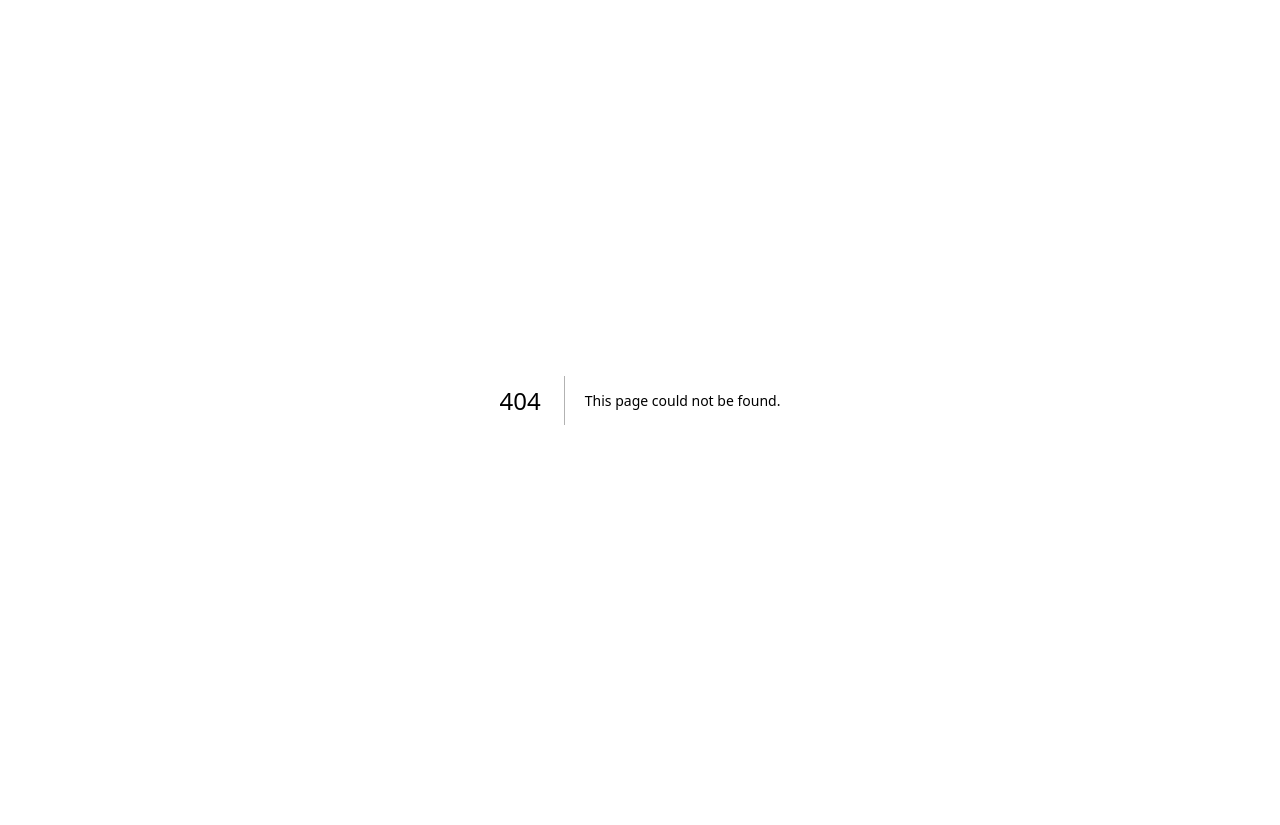
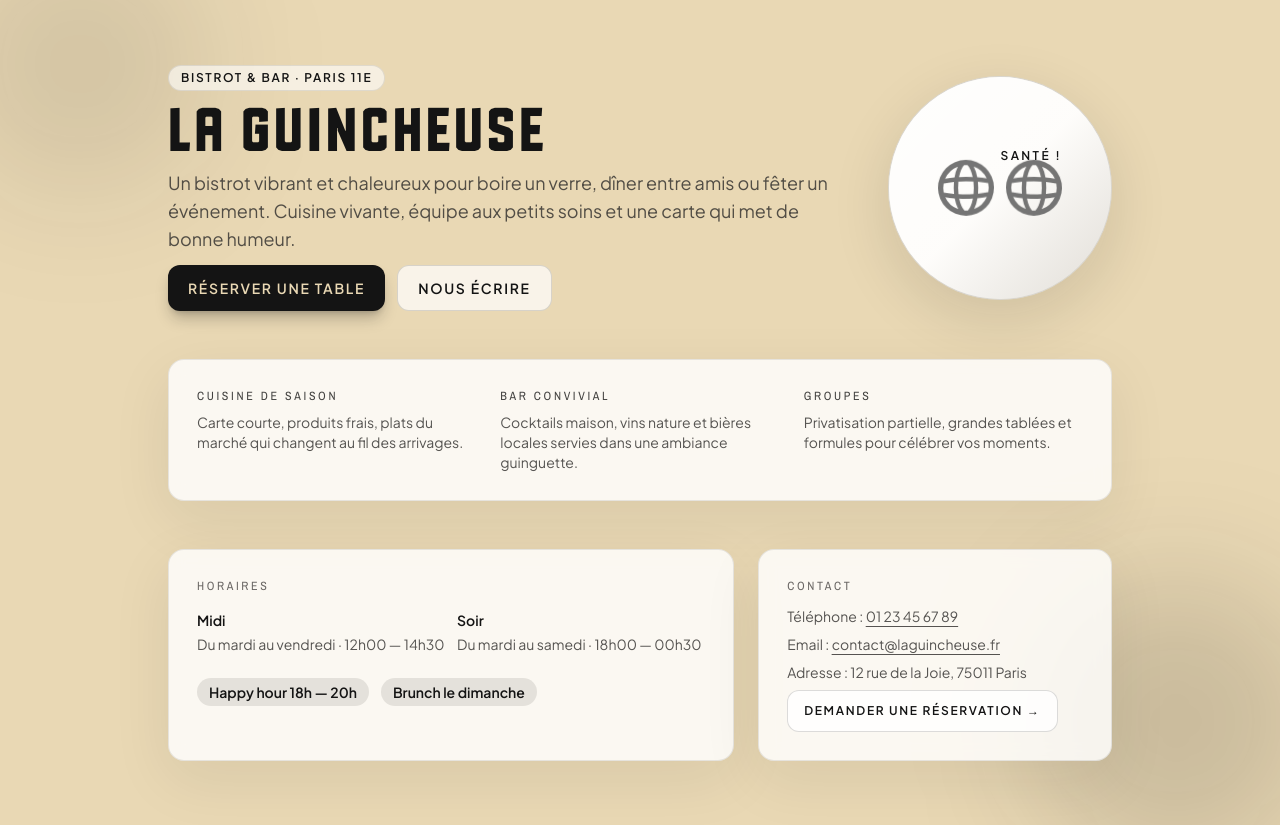
Before and after one commit to mayi0815/laguincheuse, a Next.js app in the folder web/: page / in a window 1280 px wide. Before the commit this address had no page. Before the commit the page ends 800 px from the top, so only its background shows below. Built offline with nearby package versions, Linux system fonts and the light colour scheme.

Commit message:
fix build home page

```diff
--- /dev/null
+++ b/web/src/app/page.tsx
@@ -0,0 +1,128 @@
+import Link from "next/link";
+
+const highlights = [
+  { title: "Cuisine de saison", text: "Carte courte, produits frais, plats du marché qui changent au fil des arrivages." },
+  { title: "Bar convivial", text: "Cocktails maison, vins nature et bières locales servies dans une ambiance guinguette." },
+  { title: "Groupes", text: "Privatisation partielle, grandes tablées et formules pour célébrer vos moments." },
+];
+
+export default function HomePage() {
+  return (
+    <div className="relative min-h-screen overflow-hidden bg-brand-bg">
+      <div className="pointer-events-none absolute inset-0">
+        <div className="absolute left-0 top-0 h-64 w-64 -translate-x-12 -translate-y-16 rounded-full bg-primary/10 blur-3xl" />
+        <div className="absolute bottom-0 right-0 h-72 w-72 translate-x-10 translate-y-10 rounded-full bg-primary/15 blur-3xl" />
+      </div>
+
+      <main className="relative mx-auto flex min-h-screen max-w-5xl flex-col gap-12 px-6 py-14 sm:px-10 sm:py-16">
+        <header className="flex flex-col gap-6 sm:flex-row sm:items-center sm:justify-between">
+          <div className="space-y-3">
+            <p className="inline-flex items-center gap-2 rounded-full border border-primary/10 bg-white/60 px-3 py-1 text-xs font-semibold uppercase tracking-[0.14em] text-primary">
+              Bistrot &amp; Bar · Paris 11e
+            </p>
+            <h1 className="font-logo text-5xl uppercase leading-[0.9] tracking-[0.12em] text-primary sm:text-6xl">
+              La Guincheuse
+            </h1>
+            <p className="max-w-2xl text-base text-brand-text/80 sm:text-lg">
+              Un bistrot vibrant et chaleureux pour boire un verre, dîner entre amis ou fêter un événement. Cuisine vivante, équipe aux petits soins et une carte qui met de bonne humeur.
+            </p>
+            <div className="flex flex-wrap gap-3">
+              <Link
+                href="/reservation"
+                className="inline-flex items-center gap-2 rounded-xl bg-primary px-5 py-3 text-sm font-semibold uppercase tracking-[0.12em] text-brand-bg shadow-lg shadow-primary/25 transition hover:-translate-y-0.5 hover:shadow-xl hover:shadow-primary/30 active:translate-y-0"
+              >
+                Réserver une table
+              </Link>
+              <a
+                href="mailto:contact@laguincheuse.fr"
+                className="inline-flex items-center gap-2 rounded-xl border border-primary/15 bg-white/70 px-5 py-3 text-sm font-semibold uppercase tracking-[0.12em] text-primary transition hover:-translate-y-0.5 hover:border-primary/40"
+              >
+                Nous écrire
+              </a>
+            </div>
+          </div>
+          <div className="relative mx-auto flex h-48 w-48 items-center justify-center overflow-hidden rounded-full border border-primary/15 bg-white/80 shadow-[0_18px_60px_rgba(20,20,20,0.12)] sm:mx-0 sm:h-56 sm:w-56">
+            <div className="absolute inset-0 bg-gradient-to-br from-white/90 via-white/70 to-primary/10" />
+            <div className="relative flex items-center gap-3">
+              <img src="/globe.svg" alt="" className="h-14 w-14 animate-clink-left opacity-90" />
+              <img src="/globe.svg" alt="" className="h-14 w-14 animate-clink-right opacity-90" />
+              <span className="absolute -top-3 right-0 text-xs font-semibold uppercase tracking-[0.2em] text-primary">
+                Santé !
+              </span>
+            </div>
+          </div>
+        </header>
+
+        <section className="grid gap-6 rounded-2xl border border-brand-text/10 bg-card p-7 shadow-[0_18px_60px_rgba(20,20,20,0.08)] backdrop-blur sm:grid-cols-3">
+          {highlights.map((item) => (
+            <div key={item.title} className="space-y-2">
+              <p className="font-archivo text-xs uppercase tracking-[0.22em] text-primary/80">
+                {item.title}
+              </p>
+              <p className="text-sm text-brand-text/80">{item.text}</p>
+            </div>
+          ))}
+        </section>
+
+        <section className="grid gap-6 sm:grid-cols-[1.6fr_1fr]">
+          <div className="rounded-2xl border border-brand-text/10 bg-card p-7 shadow-[0_18px_60px_rgba(20,20,20,0.08)] backdrop-blur">
+            <p className="font-archivo text-xs uppercase tracking-[0.22em] text-brand-text/70">
+              Horaires
+            </p>
+            <div className="mt-4 grid gap-3 text-sm text-brand-text/80 sm:grid-cols-2">
+              <div>
+                <p className="font-semibold text-primary">Midi</p>
+                <p className="mt-1">Du mardi au vendredi · 12h00 — 14h30</p>
+              </div>
+              <div>
+                <p className="font-semibold text-primary">Soir</p>
+                <p className="mt-1">Du mardi au samedi · 18h00 — 00h30</p>
+              </div>
+            </div>
+            <div className="mt-6 flex flex-wrap gap-3 text-sm text-brand-text/80">
+              <span className="rounded-full bg-primary/10 px-3 py-1 font-semibold text-primary">
+                Happy hour 18h — 20h
+              </span>
+              <span className="rounded-full bg-primary/10 px-3 py-1 font-semibold text-primary">
+                Brunch le dimanche
+              </span>
+            </div>
+          </div>
+
+          <div className="rounded-2xl border border-brand-text/10 bg-card p-7 shadow-[0_18px_60px_rgba(20,20,20,0.08)] backdrop-blur space-y-3">
+            <p className="font-archivo text-xs uppercase tracking-[0.22em] text-brand-text/70">
+              Contact
+            </p>
+            <div className="space-y-2 text-sm text-brand-text/80">
+              <p>
+                Téléphone :{" "}
+                <a
+                  className="underline underline-offset-4 hover:text-primary"
+                  href="tel:+33123456789"
+                >
+                  01 23 45 67 89
+                </a>
+              </p>
+              <p>
+                Email :{" "}
+                <a
+                  className="underline underline-offset-4 hover:text-primary"
+                  href="mailto:contact@laguincheuse.fr"
+                >
+                  contact@laguincheuse.fr
+                </a>
+              </p>
+              <p>Adresse : 12 rue de la Joie, 75011 Paris</p>
+              <Link
+                href="/reservation"
+                className="inline-flex items-center gap-2 rounded-xl border border-primary/15 bg-white/80 px-4 py-3 text-xs font-semibold uppercase tracking-[0.14em] text-primary transition hover:-translate-y-0.5 hover:border-primary/40"
+              >
+                Demander une réservation →
+              </Link>
+            </div>
+          </div>
+        </section>
+      </main>
+    </div>
+  );
+}
```
